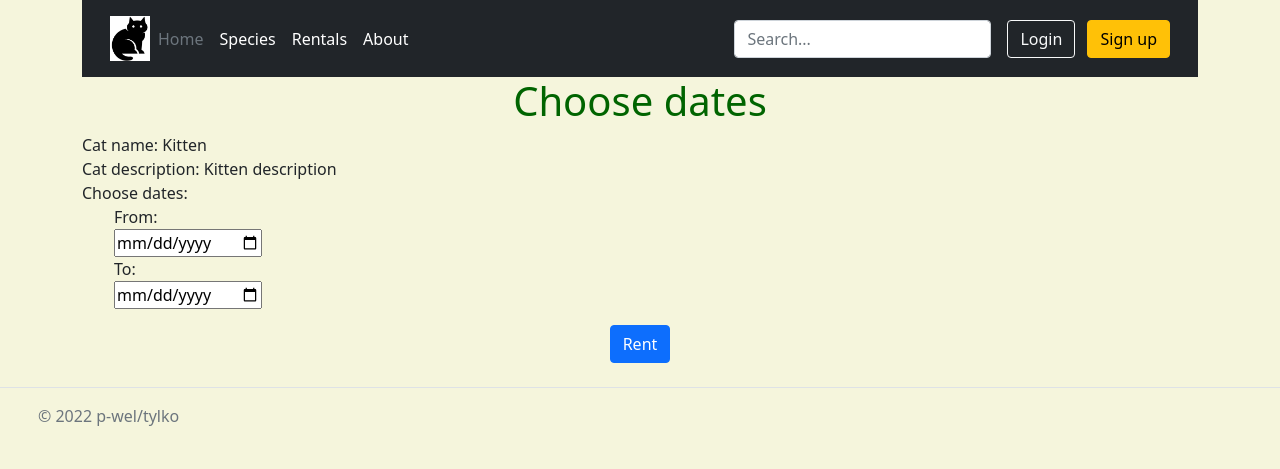
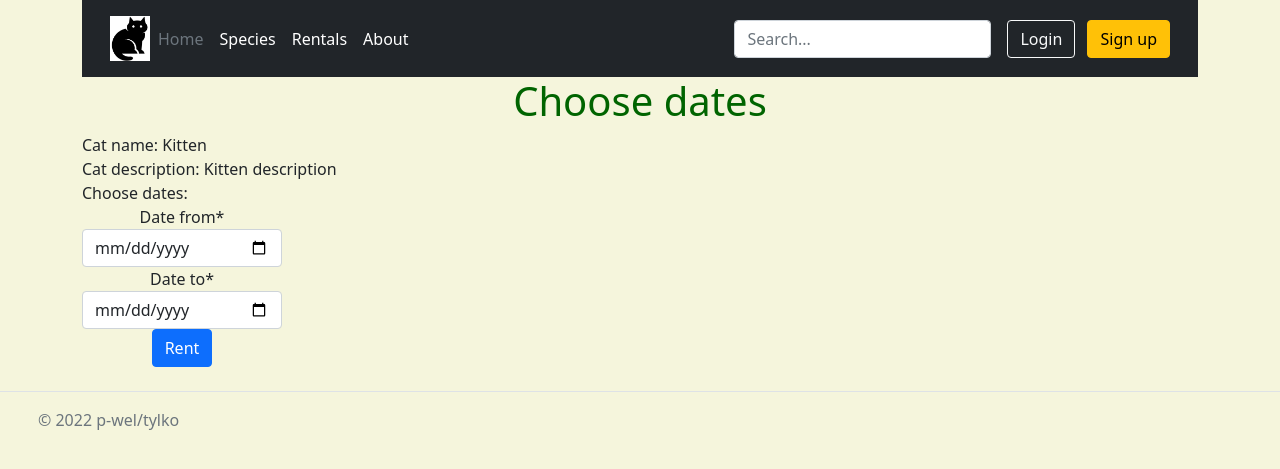
Before and after one commit to p-wel/cat_rental, a Django app: page /cat/1/rental_dates/ in a window 1280 px wide. Shown: the top 469 px of the page. Run offline with Django 3.2, Linux system fonts and the light colour scheme; data comes from the database, SQL or seed files in the repository; some libraries are stand-ins or nearby versions.

Commit message:
Rental forms fixed
Deleted CalendarForm
Model Rental: deleted autoadding of current date
CatRentalForm: choosen dates submits to Rental's dates
rental_list: added option to Cancel Now

```diff
--- a/cats/forms.py
+++ b/cats/forms.py
@@ -1,21 +1,25 @@
+from django import forms
 from crispy_forms.helper import FormHelper
-from crispy_forms.layout import Submit
-from django import forms
+from crispy_forms.layout import Submit, Layout, Row, Column
 
 
 class CatRentalForm(forms.Form):
+    date_from = forms.DateField(widget=forms.DateInput(
+        format='%d-%m-%Y',
+        attrs={'class': 'datepicker', 'placeholder': 'From', 'type': 'date'}))
+    date_to = forms.DateField(widget=forms.DateInput(
+        format='%d-%m-%Y',
+        attrs={'class': 'datepicker', 'placeholder': 'From', 'type': 'date'}))
+
     def __init__(self, *args, **kwargs):
         super().__init__(*args, **kwargs)
         self.helper = FormHelper()
-        self.helper.add_input(Submit('rent', 'Rent'))
-
-
-class DateInput(forms.DateInput):
-    input_type = 'date'
-
-
-class CalendarForm(forms.Form):
-    def __init__(self, *args, **kwargs):
-        super().__init__(*args, **kwargs)
-        self.helper = FormHelper()
-        self.helper.add_input(DateInput())
+        self.helper.layout = Layout(
+            Row(
+                Column('date_from')
+            ),
+            Row(
+                Column('date_to')
+            ),
+            Submit('rent', 'Rent')
+        )
--- a/cats/models.py
+++ b/cats/models.py
@@ -63,7 +63,7 @@ class Species(models.Model):
 class Rental(models.Model):
     cat = models.ForeignKey("Cat", on_delete=models.CASCADE, related_name="rentals")
     user = models.ForeignKey("auth.User", on_delete=models.CASCADE, related_name="rentals")
-    rental_date = models.DateField(auto_now_add=datetime.now())
+    rental_date = models.DateField(null=True, blank=True)
     return_date = models.DateField(null=True, blank=True)
 
     def __str__(self):
--- a/cats/templates/cats/details.html
+++ b/cats/templates/cats/details.html
@@ -12,7 +12,7 @@
     </div>
     <div>Cat name: {{ cat.name }}</div>
     <div>Cat description: {{ cat.description }}</div>
-    <div style="text-align: center;">
-        {% crispy rental_form %}
+    <div>
+        <a href="{% url 'cats:rental_dates' cat.id %}">Rent {{ cat.name}}</a>
     </div>
 {% endblock %}
--- a/cats/templates/cats/rental_dates.html
+++ b/cats/templates/cats/rental_dates.html
@@ -7,15 +7,9 @@
     <div>Cat name: {{ cat.name }}</div>
     <div>Cat description: {{ cat.description }}</div>
     <div>
-        Choose dates:
-        <ul>
-            From:
-            {% crispy calendar_form %}
-            To:
-            {% crispy calendar_form %}
-        </ul>
-        <div style="text-align: center;">
-            {% crispy rental_form %}
+    Choose dates:
+        <div style="text-align: center; max-width: 200px">
+                {% crispy rental_form %}
         </div>
     </div>
 {% endblock %}
--- a/cats/views.py
+++ b/cats/views.py
@@ -3,7 +3,7 @@ from django.shortcuts import render
 from django.urls import reverse
 from django.utils import timezone
 
-from cats.forms import CatRentalForm, CalendarForm
+from cats.forms import CatRentalForm
 from cats.models import Cat, Species, Breed, Rental
 
 
@@ -42,9 +42,8 @@ def cat_details(request, cat_id):
 def cat_rental_dates(request, cat_id):
     cat = Cat.objects.get(pk=cat_id)
     rental_form = CatRentalForm()
-    calendar_form = CalendarForm()
     rental_form.helper.form_action = reverse("cats:rent_the_cat", args=[cat_id])
-    context = {"cat": cat, "rental_form": rental_form, "calendar_form": calendar_form}
+    context = {"cat": cat, "rental_form": rental_form}
     return render(request, 'cats/rental_dates.html', context)
 
 
@@ -58,7 +57,9 @@ def handle_cat_rental(request, cat_id=None):
         if cat.available:
             Rental.objects.create(
                 user=user,
-                cat=cat
+                cat=cat,
+                rental_date=request.POST.get("date_from"),
+                return_date=request.POST.get("date_to")
             )
             cat.available = False
             cat.save()
@@ -81,11 +82,10 @@ def handle_cat_rental(request, cat_id=None):
         rental = last rental of given cat, rented by given user
         last() method to avoid assigning older rentals that weren't signed as returned before
         """
-        if not rental.return_date:
-            rental.return_date = timezone.now()
-            rental.save()
-            cat.available = True
-            cat.save()
+        rental.return_date = timezone.now()
+        rental.save()
+        cat.available = True
+        cat.save()
         """
         if not - to avoid double saves if user would click a button more than once
                 or if user would refresh/has connection issues
```
Also changed, not shown: cats/templates/cats/rentals_list.html (+10 -0 lines), cats/migrations/0005_auto_20220130_2044.py (added).
